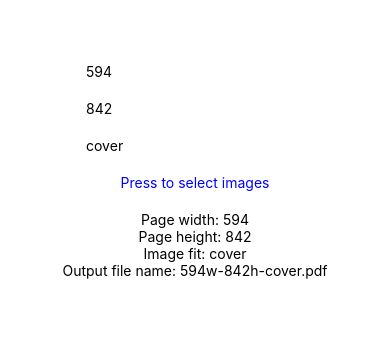
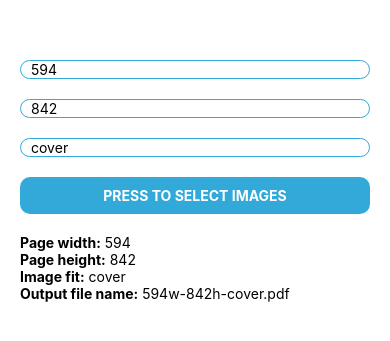
Before and after one commit to Canciller/react-native-images-to-pdf, a React Native app in the folder example/: screen / in a window 390 px wide. Shown: the part 241-582 px from the top of the page. Built offline with nearby package versions, Linux system fonts and the light colour scheme.

Commit message:
feat: improve example app

```diff
--- a/example/src/App.tsx
+++ b/example/src/App.tsx
@@ -74,6 +74,7 @@ export default function App() {
       <TextInput
         style={styles.input}
         placeholder="Page width"
+        keyboardType="numeric"
         defaultValue={width ? width.toString() : ''}
         onChangeText={(text) => {
           const n = parseFloat(text);
@@ -83,6 +84,7 @@ export default function App() {
       <TextInput
         style={styles.input}
         placeholder="Page height"
+        keyboardType="numeric"
         defaultValue={height ? height.toString() : ''}
         onChangeText={(text) => {
           const n = parseFloat(text);
@@ -108,18 +110,28 @@ export default function App() {
         }}
       />
 
-      <TouchableOpacity style={styles.button} onPress={selectImages}>
-        <Text style={styles.buttonText}>Press to select images</Text>
+      <TouchableOpacity
+        style={styles.button}
+        onPress={selectImages}
+        disabled={isLoading}
+      >
+        <Text style={styles.buttonText}>
+          {isLoading ? 'Loading...' : 'Press to select images'}
+        </Text>
       </TouchableOpacity>
 
-      <Text>Page width: {width ?? 'undefined'}</Text>
-      <Text>Page height: {height ?? 'undefined'}</Text>
-      <Text>Image fit: {imageFit ?? 'undefined'}</Text>
-      <Text style={styles.text}>Output file name: {outputFilename}</Text>
-
-      {isLoading ? (
-        <Text style={styles.loadingText}>Creating PDF document...</Text>
-      ) : null}
+      <Text>
+        <Text style={styles.bold}>Page width:</Text> {width ?? 'image width'}
+      </Text>
+      <Text>
+        <Text style={styles.bold}>Page height:</Text> {height ?? 'image height'}
+      </Text>
+      <Text>
+        <Text style={styles.bold}>Image fit:</Text> {imageFit ?? 'none'}
+      </Text>
+      <Text>
+        <Text style={styles.bold}>Output file name:</Text> {outputFilename}
+      </Text>
     </View>
   );
 }
@@ -128,21 +140,28 @@ const styles = StyleSheet.create({
   root: {
     flex: 1,
     justifyContent: 'center',
-    alignItems: 'center',
+    padding: 20,
+  },
+  input: {
+    marginBottom: 20,
+    borderWidth: 1,
+    borderColor: '#32a9d9',
+    borderRadius: 10,
+    paddingHorizontal: 10,
   },
   button: {
     marginBottom: 20,
+    backgroundColor: '#32a9d9',
+    padding: 10,
+    borderRadius: 10,
   },
   buttonText: {
-    color: 'blue',
+    color: 'white',
+    fontWeight: 'bold',
+    textTransform: 'uppercase',
+    textAlign: 'center',
   },
-  text: {
-    marginBottom: 20,
-  },
-  loadingText: {
-    color: 'gray',
-  },
-  input: {
-    marginBottom: 20,
+  bold: {
+    fontWeight: 'bold',
   },
 });
```
